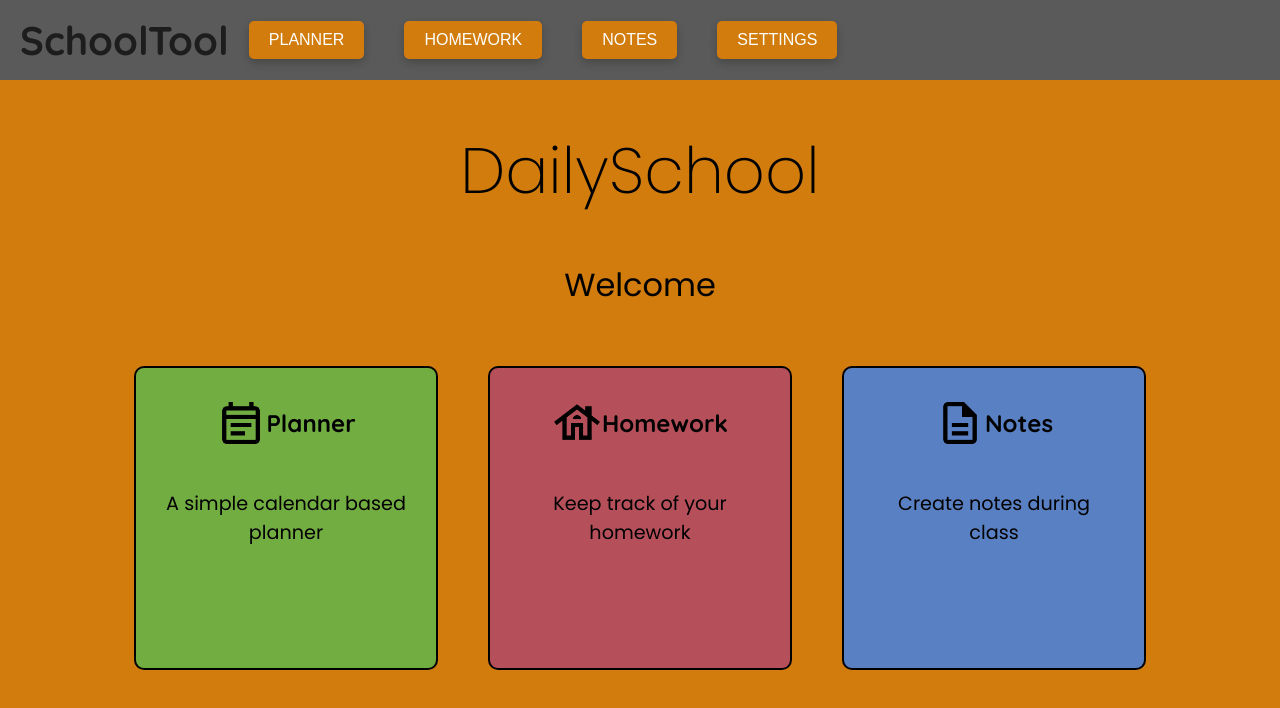
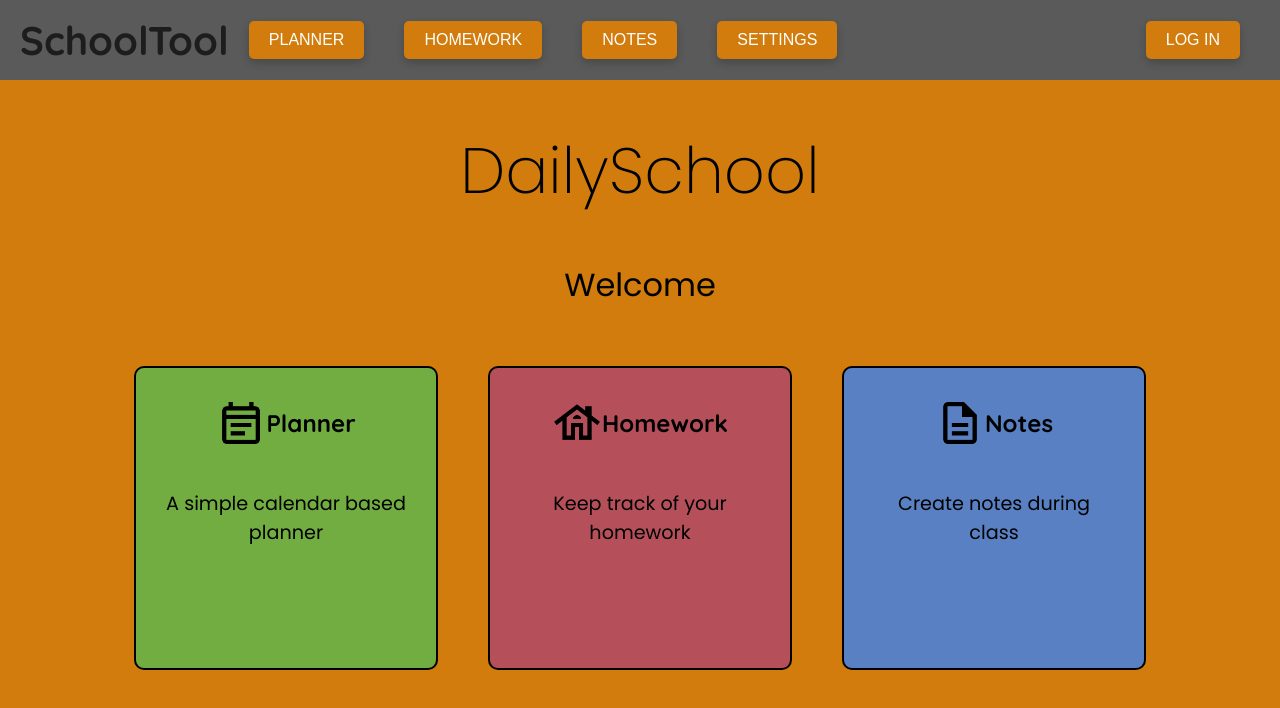
Before and after one commit to MonkyMars/DailySchool, a Next.js app: page /overview in a window 1280 px wide. Shown: the top 708 px of the page. Built offline with nearby package versions, Linux system fonts and the light colour scheme.

Commit message:
added login button if user not logged in

```diff
--- a/components/Nav.jsx
+++ b/components/Nav.jsx
@@ -2,7 +2,7 @@ import React, { useState, useEffect } from 'react';
 import styles from '../styles/components/Nav.module.css';
 import Link from 'next/link';
 
-export default function Nav({page}) {
+export default function Nav() {
   return (
     <>
     <NavDesktop/>
@@ -11,6 +11,12 @@ export default function Nav({page}) {
 }
 
 const NavDesktop = () => {
+  const [user, setUser] = useState();
+  useEffect(() => {
+    const user = localStorage.getItem("user");
+    setUser(user && JSON.parse(user))
+  }, [])
+
   const pages = [
     {title: 'planner', href: '/school/planner'},
     {title: 'homework', href: '/school/homework'},
@@ -26,6 +32,7 @@ const NavDesktop = () => {
         <button className={styles.button} key={index} onClick={() => window.location.href = page.href}>{page.title}</button>
       ))}
       </div>
+      {!user && <button className={styles.button} onClick={() => window.location.href = '/user/login'}>Log in</button>}
     </nav>
   );
 }
```
